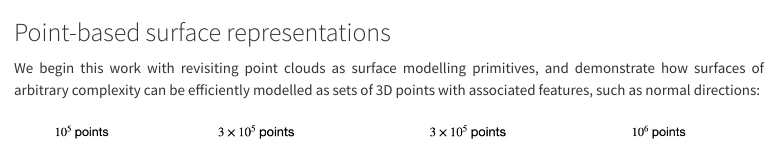
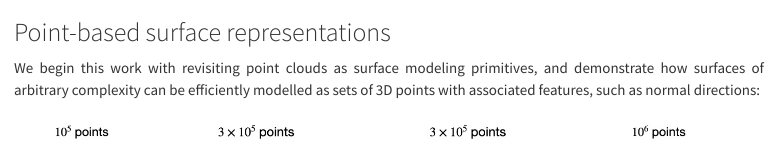
Before and after one commit to sergeyprokudin/sergeyprokudin.github.io, a plain HTML site: page dpf/index.html in a window 1280 px wide. Shown: the part 1592-1734 px from the top of the page, 251-1035 px from the left. Drawn offline with Linux system fonts and the light colour scheme; a script that the page names is missing.

Commit message:
gif to mp4

```diff
--- a/dpf/index.html
+++ b/dpf/index.html
@@ -189,7 +189,7 @@
                     Point-based surface representations
                 </h3>
                  <p class="text-justify">
-                    We begin this work with revisiting point clouds as surface modelling primitives, and demonstrate how surfaces of arbitrary complexity can be efficiently modelled as sets of 3D points with associated features, such as normal directions:
+                    We begin this work with revisiting point clouds as surface modeling primitives, and demonstrate how surfaces of arbitrary complexity can be efficiently modelled as sets of 3D points with associated features, such as normal directions:
                 </p>
                 <img src="./dpf_files/figure2.jpeg" class="img-responsive" alt="overview"><br>
                 <p class="text-justify">
```
